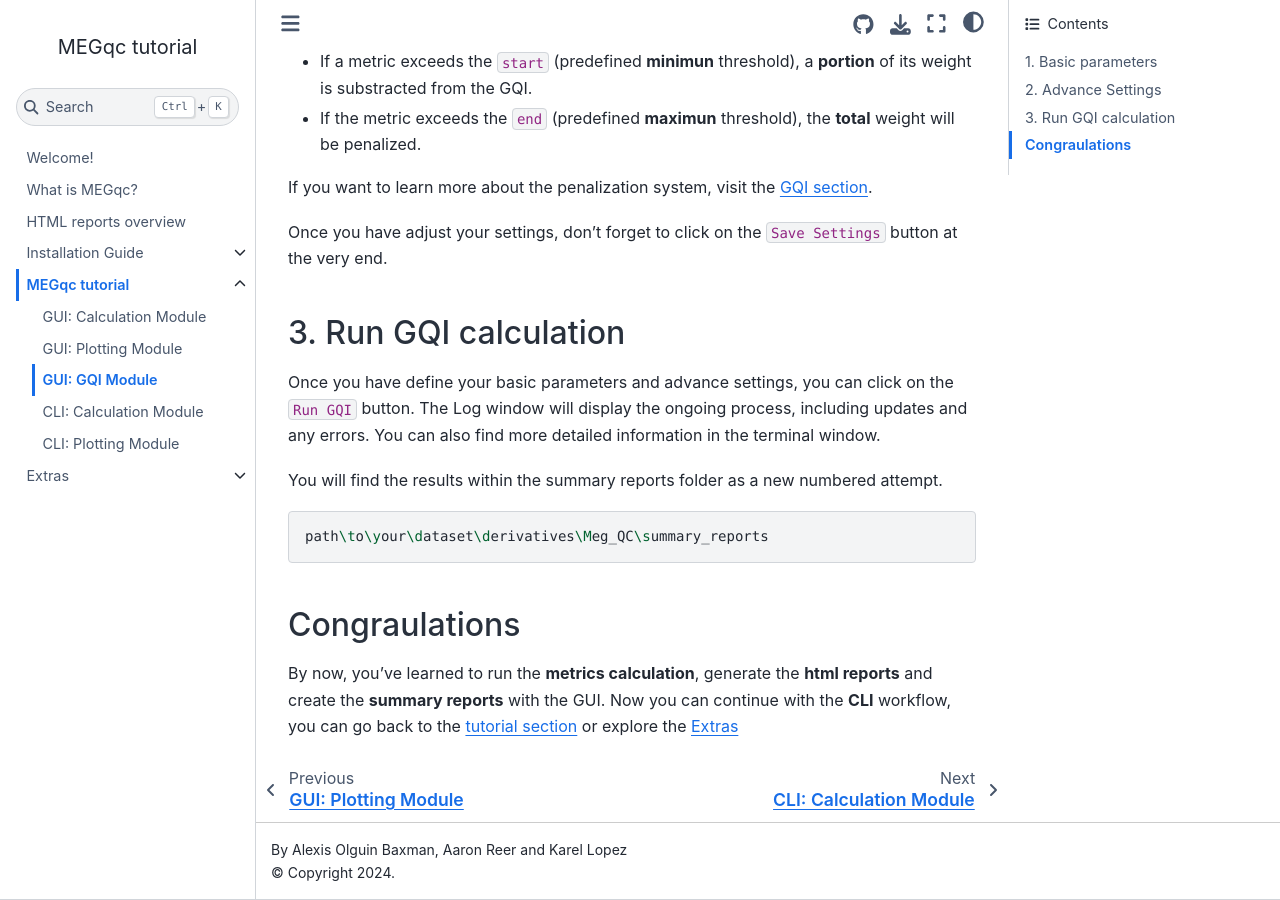
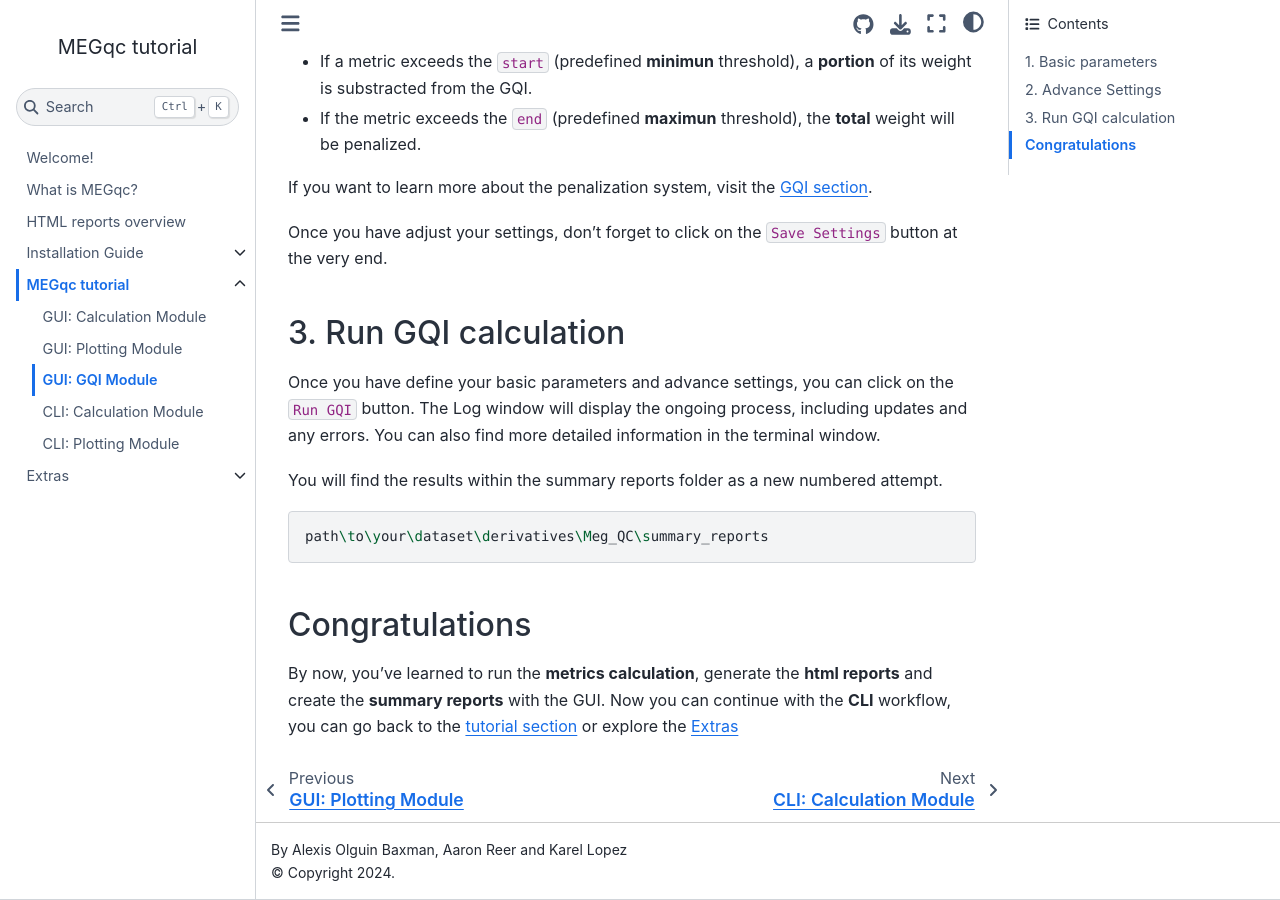
Before and after one commit to ANCPLabOldenburg/megqc_documentation, a Jupyter Book: the page built from tutorial/gqi_gui.md, in a window 1280 px wide and 900 px high, scrolled down 1488 px. Built offline with Jupyter Book 1.0.4 settings and Sphinx 7.4.7 and the Sphinx Book theme 1.1.4, drawn with Linux system fonts in a browser that asks for light colours; pages that are not in the unit, such as notebooks, are missing from menus.

Commit message:
Update gqi_gui.md

````diff
--- a/tutorial/gqi_gui.md
+++ b/tutorial/gqi_gui.md
@@ -56,7 +56,7 @@ You will find the results within the summary reports folder as a new numbered at
 path\to\your\dataset\derivatives\Meg_QC\summary_reports
 ```
 
-## Congraulations
+## Congratulations
 
 By now, you've learned to run the **metrics calculation**, generate the **html reports** and create the **summary reports** with the GUI.
 Now you can continue with the **CLI** workflow, you can go back to the [tutorial section](../book/tutorial.md) or explore the [Extras](../book/extra.md)
````
